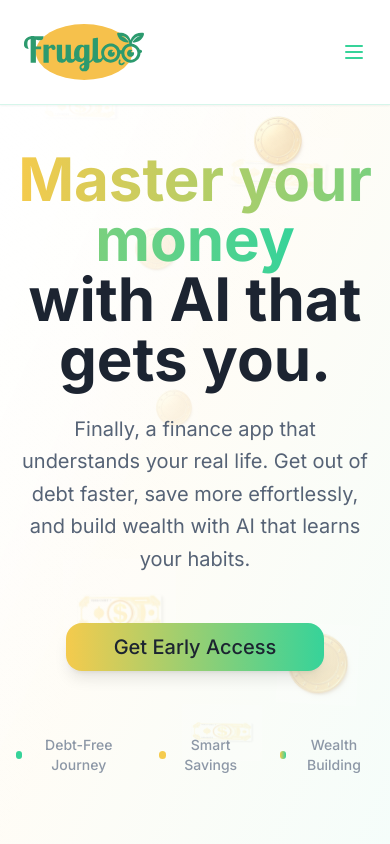
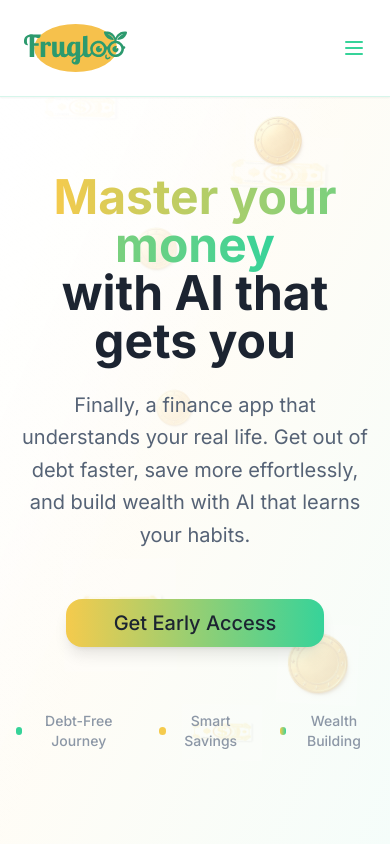
Before and after one commit to frugloo/frugloo-landing-page, a React (Vite) app: page / in a window 390 px wide. Shown: the top 844 px of the page. Built offline with nearby package versions, Linux system fonts and the light colour scheme; the HTML template or start-up script is replaced by a standard one.

Commit message:
Adjust Header and HeroSection styles for improved layout and responsiveness; reduce logo size and update typography for better visual hierarchy.

```diff
--- a/src/components/Header.tsx
+++ b/src/components/Header.tsx
@@ -34,7 +34,7 @@ const Header = () => {
             <img
               src="/logo-eclipse.svg"
               alt="Frugloo - AI-Powered Personal Finance Tracker"
-              className="h-14 w-auto"
+              className="h-12 w-auto"
             />
           </button>
 
--- a/src/components/HeroSection.tsx
+++ b/src/components/HeroSection.tsx
@@ -76,11 +76,11 @@ const HeroSection = () => {
           {/* Main Headline */}
           <h1
             id="hero-heading"
-            className="text-6xl md:text-8xl font-bold mb-6 animate-fade-scale"
+            className="text-5xl md:text-6xl lg:text-7xl font-bold mb-6 animate-fade-scale"
           >
             <span className="gradient-text">Master your money</span>
             <br />
-            <span className="text-foreground">with AI that gets you.</span>
+            <span className="text-foreground">with AI that gets you</span>
           </h1>
 
           {/* Sub-headline */}
```
